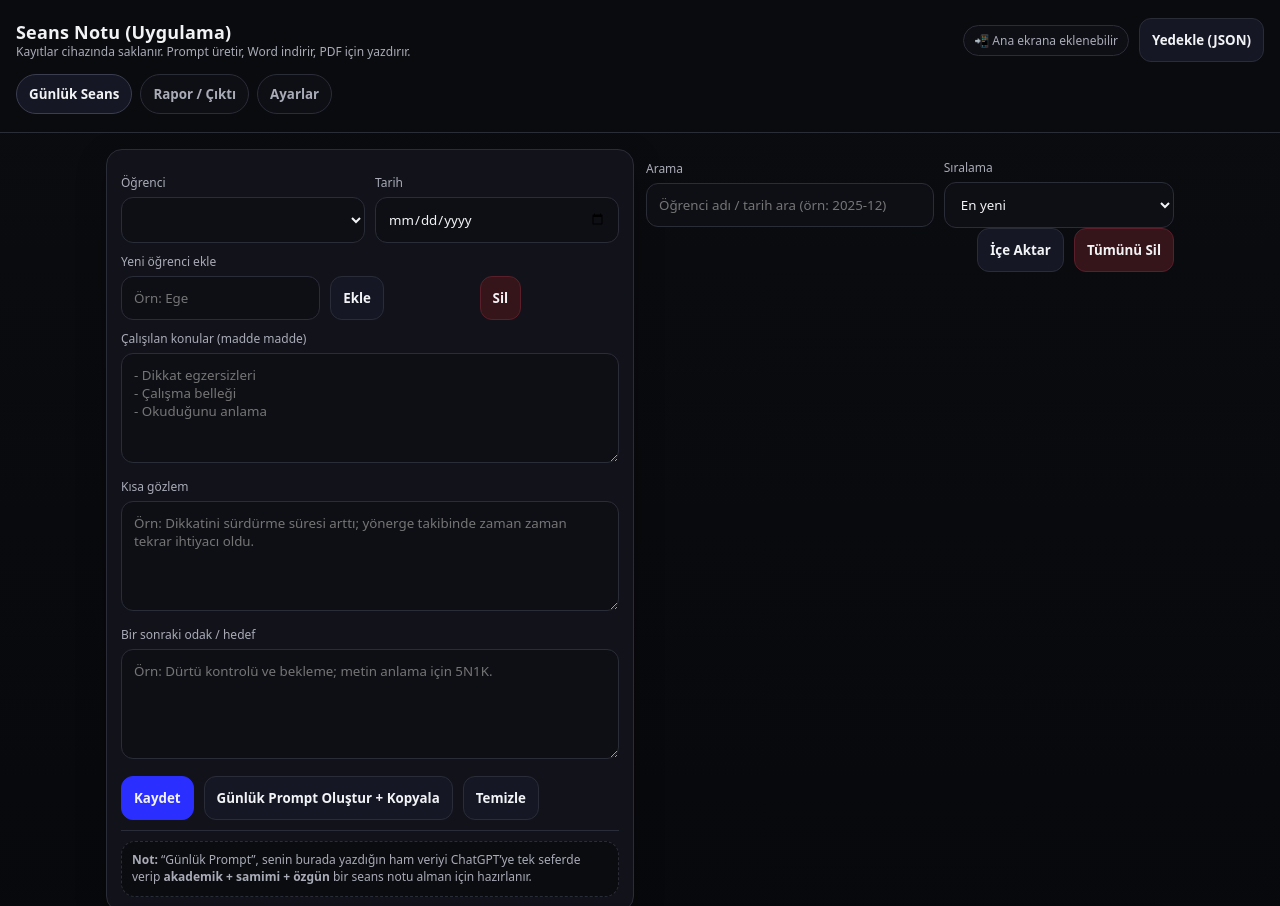
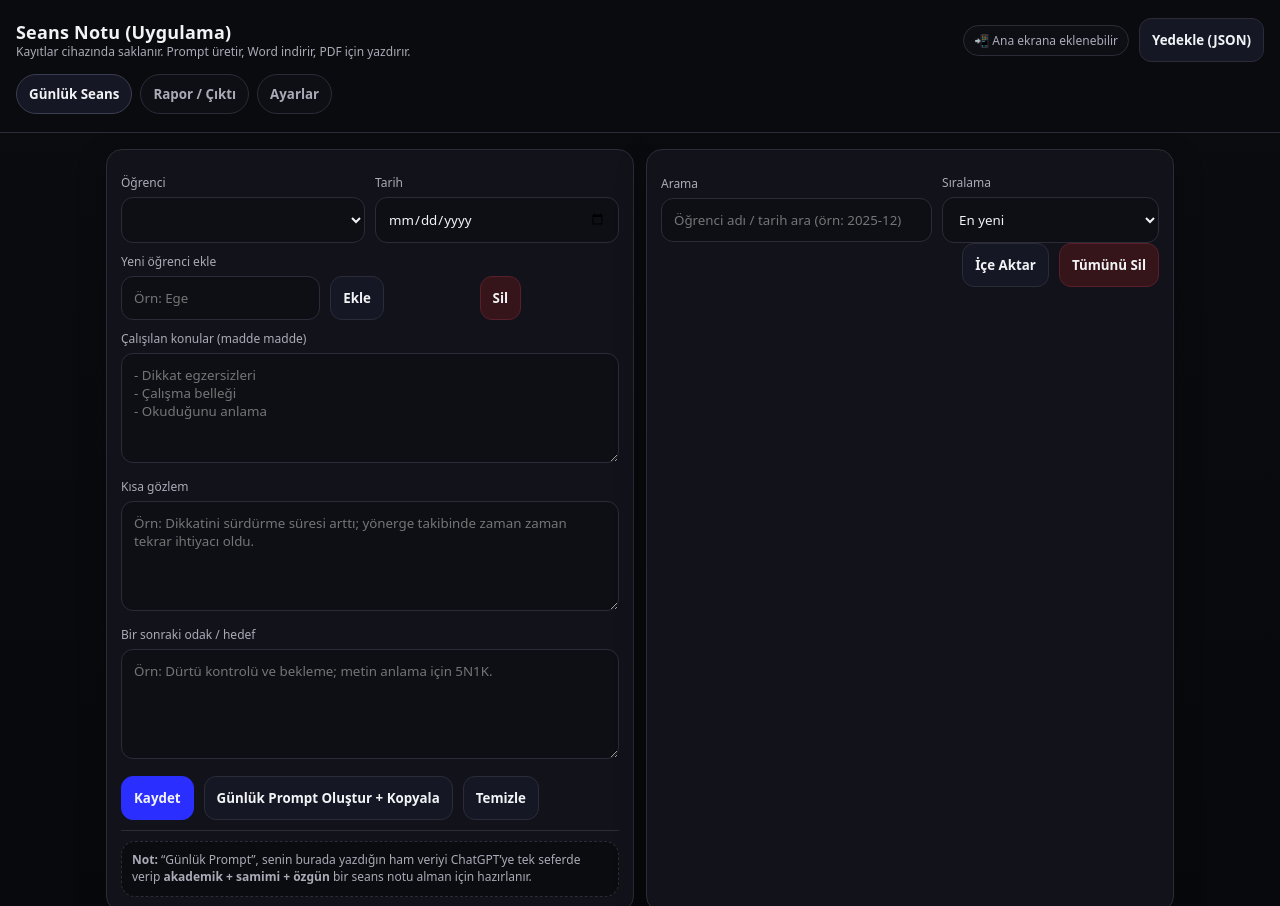
Before and after one commit to Hojin30/seans-notu, a plain HTML site: page index.html in a window 1280 px wide. Shown: the top 906 px of the page. Drawn offline with Linux system fonts and the light colour scheme.

Commit message:
Fix section class attributes in index.html

```diff
--- a/index.html
+++ b/index.html
@@ -129,7 +129,7 @@
       </div>
     </section>
 
-    <section class="cardigregid="report" class="card">
+    <section class="card">
       <div class="row">
         <div>
           <label>Arama</label>
```
